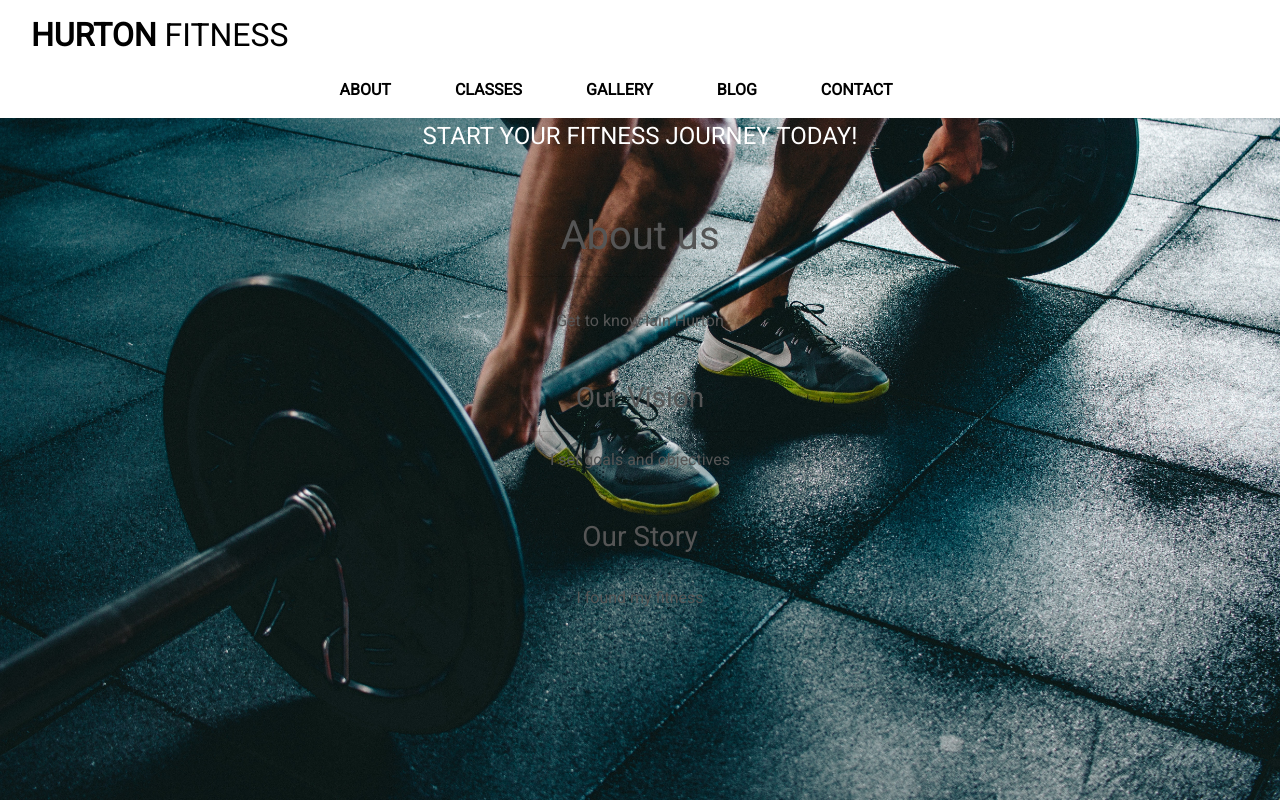
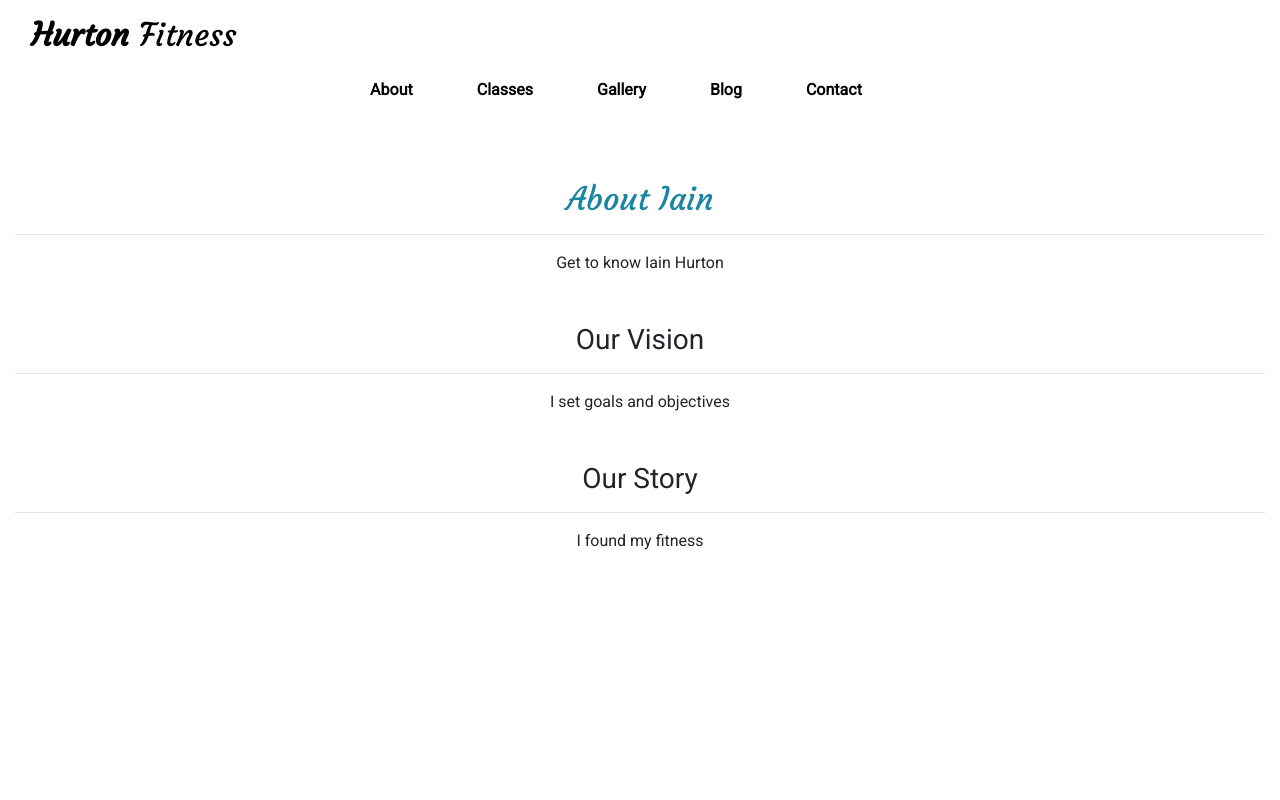
Before and after one commit to alandoherty95/IainHurtonFitness, a Django app: page /about/ in a window 1280 px wide. Run offline with Django 3.2, Linux system fonts and the light colour scheme; some libraries are stand-ins or nearby versions.

Commit message:
Updated button styling, added consistency on all pages, added Courgette font for headings

```diff
--- a/about/templates/about/about.html
+++ b/about/templates/about/about.html
@@ -9,16 +9,16 @@
 {% endblock %}
 {% block content %}
 
-<div class="container flex-fill ">
-    <div class="row header mb-3 mt-5 text-center">
+<div class="container-fluid mb-2 text-center">
+    <div class="row">
         <div class="col">
-            <h1>About us</h1>
-            <hr class="separator w-25" />
+            <h2 class="logo-style mt-3">About Iain</h2>
+            <hr class="separator w-70" />
         </div>
     </div>
     <div class="row mb-5">
         <div class="col text-center">
-            <div class="w-50 mx-auto">
+            <div class="w-70 mx-auto">
                 Get to know Iain Hurton
             </div>
         </div>
@@ -26,16 +26,16 @@
     <div class="row mb-5">
         <div class="col text-center">
             <h3>Our Vision</h3>
-            <hr class="w-25">
+            <hr class="w-70">
             <div>
                 I set goals and objectives
             </div>
         </div>
     </div>
-    <div class="row mb-5" id="our-story">
+    <div class="row mb-5">
         <div class="col text-center">
             <h3>Our Story</h3>
-            <hr class="w-25">
+            <hr class="w-70">
             <div>
                 I found my fitness
             </div>
--- a/contact/templates/contact/contact.html
+++ b/contact/templates/contact/contact.html
@@ -12,13 +12,13 @@
 <div class="container-fluid mb-2">
     <div class="row">
         <div class="col">
-            <h2 class="logo-style text-white mt-3">Contact Iain</h2>
+            <h2 class="logo-style mt-3">Contact Iain</h2>
             <hr>
         </div>
     </div>
     <div class="row">
         <div class="col-12 col-lg-6 offset-lg-3">
-            <p class="mobile-center text-white">
+            <p class="mobile-center">
                 Please complete form to get in touch with Iain.
             </p>
         </div>
--- a/gallery/templates/gallery/gallery.html
+++ b/gallery/templates/gallery/gallery.html
@@ -12,7 +12,7 @@
 <div class="container-fluid mb-2">
     <div class="row">
         <div class="col">
-            <h2 class="logo-style text-white mt-3">Gallery</h2>
+            <h2 class="logo-style mt-3">Gallery</h2>
             <hr>
         </div>
     </div>
--- a/home/templates/home/index.html
+++ b/home/templates/home/index.html
@@ -13,7 +13,7 @@
 <div class="container h-100">
     <div class="row h-100">
         <div class="col-7 col-md-6 my-auto">
-            <h1 class="display-4 logo-font text-white">
+            <h1 class="display-4 logo-style">
                 Iain Hurton Fitness
             </h1>
             <div class="my-5">
--- a/static/css/base.css
+++ b/static/css/base.css
@@ -2,11 +2,13 @@ html {
     height: 100%;
 }
 
+/*
+background: url('https://github.com/alandoherty95/IainHurtonFitness/blob/main/media/images/hf-cover-image.jpg?raw=true') no-repeat center center fixed;
+background-size: cover;
+*/
+
 body {
-    background: url('https://github.com/alandoherty95/IainHurtonFitness/blob/main/media/images/hf-cover-image.jpg?raw=true') no-repeat center center fixed;
-    background-size: cover;
     height: calc(100vh - 164px);
-    color: #555;
     font-family: 'Roboto', sans-serif;
 }
 
@@ -19,41 +21,58 @@ body {
     width: 1.5rem;
 }
 
-.logo-font {
-    text-transform: uppercase;
-}
-
 .main-logo-link {
     width: fit-content;
 }
 
 .enter-button {
-    background: white;
-    color: black;
+    background: #1985A1;
+    color: white;
     border: 2px solid #1985A1;
     min-width: 260px;
 }
 
 .go-button {
-    background: white;
-    color: #1985A1;
+    background: #1985A1;
+    color: white;
+    border: 2px solid #1985A1;
     min-width: 260px;
 }
 
 .btn-black {
-    background: white;
-    color: black;
+    background: black;
+    color: white;
+    border: 2px solid black;
+    min-width: 260px;
 }
 
 .enter-button:hover,
 .enter-button:active,
-.enter-button:focus,
+.enter-button:focus {
+    background: white;
+    color: #1985A1;
+    border: 2px solid #1985A1;
+}
+
+.go-button:hover,
+.go-button:active,
+.go-button:focus {
+    background: white;
+    color: black;
+    border: 2px solid #1985A1;
+}
+
 .btn-black:hover,
 .btn-black:active,
 .btn-black:focus {
-    background: black;
-    color: white;
-    border: 2px solid #1985A1;
+    background: white;
+    color: black;
+    border: 2px solid black;
+}
+
+.logo-style {
+    color: #1985A1;
+    font-family: 'Courgette', cursive;
 }
 
 .text-black {
--- a/templates/base.html
+++ b/templates/base.html
@@ -21,6 +21,7 @@
     <link rel="preconnect" href="https://fonts.gstatic.com" crossorigin>
     <link href="https://fonts.googleapis.com/css2?family=Roboto&display=swap" rel="stylesheet">
     <link rel="stylesheet" href="{% static 'css/base.css' %}">
+    <link href="https://fonts.googleapis.com/css2?family=Courgette&display=swap" rel="stylesheet">
     {% endblock %}
 
     {% block extra_css %}
@@ -49,7 +50,7 @@
             <!-- Home nav link -->
             <div class="col-12 col-lg-4 my-auto py-1 py-lg-0">
                 <a href="{% url 'home' %}" class="nav-link main-logo-link">
-                    <h2 class="logo-font text-black my-0"><strong>Hurton</strong> Fitness</h2>
+                    <h2 class="logo-style text-black my-0"><strong>Hurton</strong> Fitness</h2>
                 </a>
             </div>
         </div>
@@ -60,11 +61,6 @@
                 </button>
                 {% include 'includes/main-nav.html' %}
             </nav>
-        </div>
-        <div id="delivery-banner" class="row text-center">
-            <div class="col bg-black text-white">
-                <h4 class="logo-font my-1">Start your fitness journey today!</h4>
-            </div>
         </div>
     </header>
 
--- a/templates/includes/main-nav.html
+++ b/templates/includes/main-nav.html
@@ -1,12 +1,12 @@
 <div class="collapse navbar-collapse" id="main-nav">
     <ul class="navbar-nav w-auto mx-auto">
         <li class="nav-item">
-            <a class="logo-font font-weight-bold nav-link text-black mr-5" href="#">
+            <a href="{% url 'about' %}" class="logo-font font-weight-bold nav-link text-black mr-5">
                 About
             </a>
         </li>
         <li class="nav-item">
-            <a class="logo-font font-weight-bold nav-link text-black mr-5" href="#">
+            <a href="#" class="logo-font font-weight-bold nav-link text-black mr-5">
                 Classes
             </a>
         </li>
@@ -18,7 +18,7 @@
         </li>
         <!-- Blog -->
         <li class="nav-item ">
-            <a href="" class="logo-font font-weight-bold nav-link text-black mr-5">
+            <a href="#" class="logo-font font-weight-bold nav-link text-black mr-5">
                 Blog
             </a>
         </li>
```
